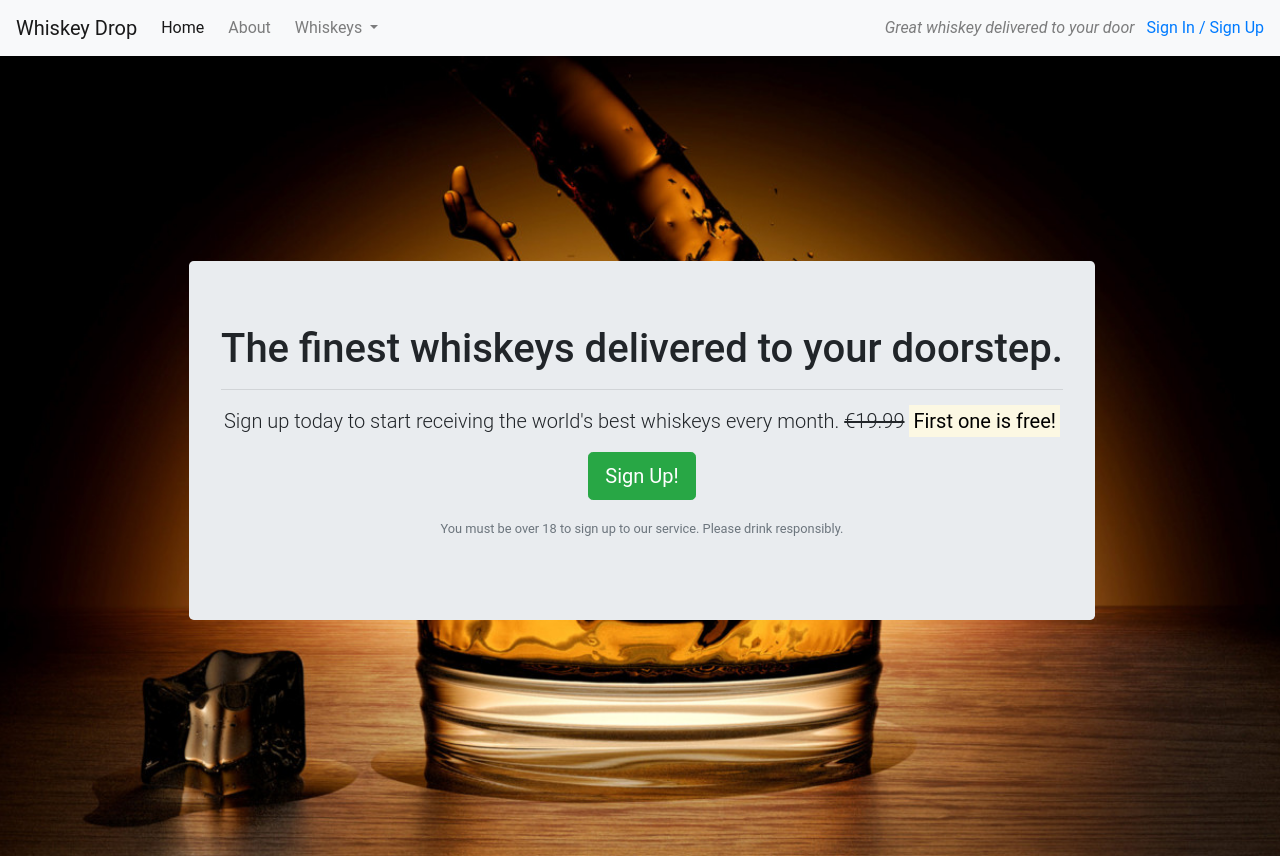
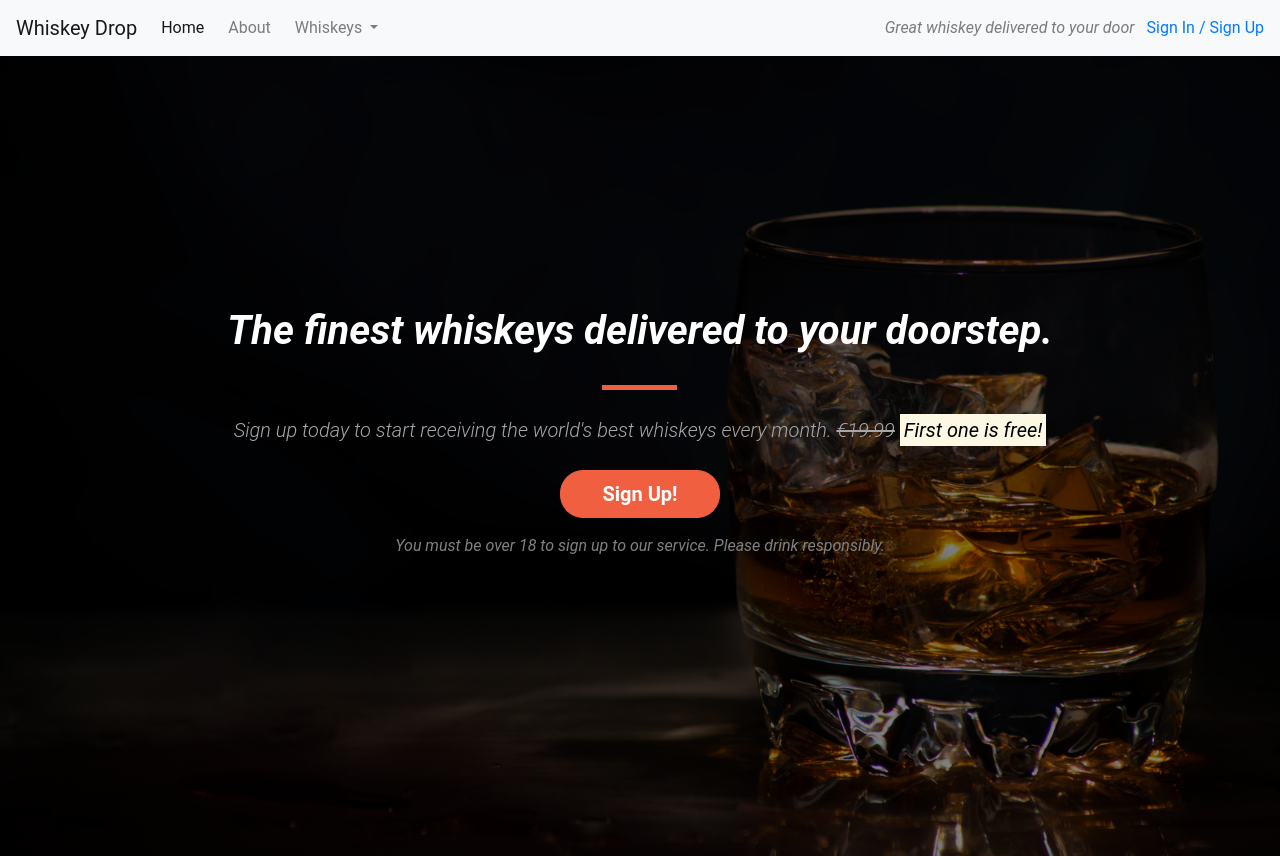
Before and after one commit to Phoenixgreen763/Whiskey-Drop, a plain HTML site: page index.html in a window 1280 px wide. Shown: the top 856 px of the page. Drawn offline with nearby package versions, Linux system fonts and the light colour scheme.

Commit message:
added all container elements

```diff
--- a/assets/css/style.css
+++ b/assets/css/style.css
@@ -2,13 +2,12 @@ body {
     font-family: 'Roboto', sans-serif;
 }
 
-.alert-container {
-}
+.alert-container {}
 
 .callout-container {
     height: 100vh;
 
-    background: url(/assets/img/whiskeys.webp) no-repeat center center fixed;
+    background: url(/assets/img/whisky.jpg) no-repeat center center fixed;
     -webkit-background-size: cover;
     -moz-background-size: cover;
     -o-background-size: cover;
@@ -18,14 +17,81 @@ body {
     align-items: center;
     justify-content: center;
 
+    position: relative;
 }
 
-.quotes-container {
+.opaque-overlay {
+    position: absolute;
+    top: 0;
+    left: 0;
+    height: 100%;
+    width: 100%;
+    background-color: rgba(0, 0, 0, 0.5);
 }
 
-.features-container {
+.quotes-container {}
+
+.features-container {}
+
+/*Block Dividers*/
+
+.block-divider {
+    width: 75px;
+    height: 5px;
+    border: 0;
+}
+
+.block-divider--orange {
+    background-color: #f05f40;
+}
+
+.block-divider--short {
+    width: 35px;
+}
+
+/*Jumbotron*/
+
+.jumbotron {
+    background-color: transparent;
 }
 
 .jumbotron-header {
+    color: white;
+    font-weight: bold;
+    margin-bottom: 30px;
+}
 
+.jumbotron .lead {
+    color: #a7a7a7;
+    margin: 25px 0;
 }
+
+.jumbotron,
+small {
+    font-size: 100%;
+    font-style: italic;
+    color: gray;
+}
+
+/*Buttons*/
+
+.btn--cta {
+    font-weight: bold;
+    border-radius: 23px;
+    width: 160px;
+}
+
+.btn--red {
+    color: white;
+    background-color: #f05f40;
+    border-color: #f05f40;
+}
+
+.btn--red:hover,
+.btn--red:active,
+.btn--red:focus,
+.btn--red:active:focus {
+    background-color: #df4929;
+    border-color: #df4929;
+    color: white;
+}
--- a/index.html
+++ b/index.html
@@ -68,7 +68,7 @@
                         <s class="d-none d-sm-inline">€19.99</s>
                         <span class="d-inline d-sm-none"><br></span>
                         <strong><mark>First one is free!</mark></strong></p>
-                    <p><button class="btn btn-lg btn-success" data-toggle="modal" data-target="#signUpModal">Sign Up!</button></p>
+                    <p><button class="btn btn-lg btn--cta btn--red" data-toggle="modal" data-target="#signUpModal">Sign Up!</button></p>
                     <p class="text-muted"><small>You must be over 18 to sign up to our service. Please drink responsibly.</small></p>
                 </section>
             </div>
```
Also changed, not shown: assets/img/the-best-whiskey-glasses-reviewed.webp (added), assets/img/whiskeys.webp (deleted), assets/img/whisky.jpg (added).
